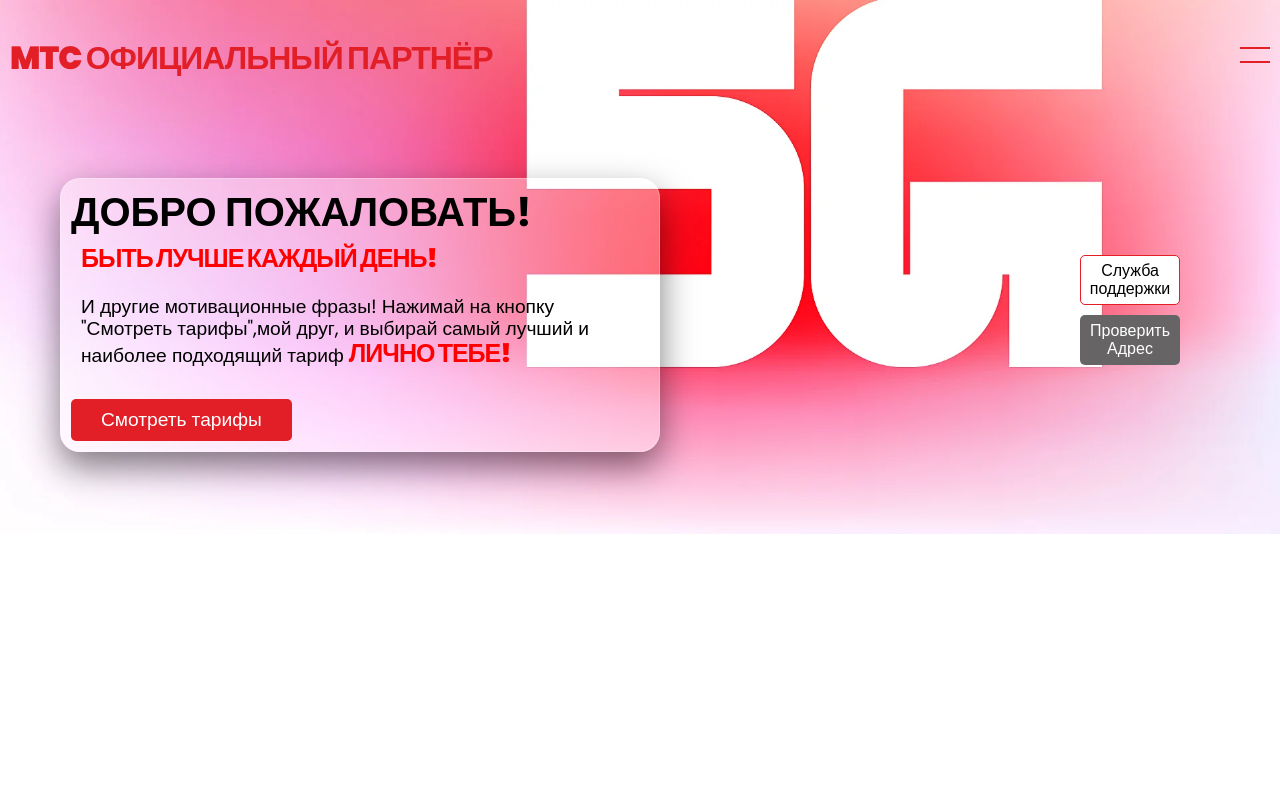
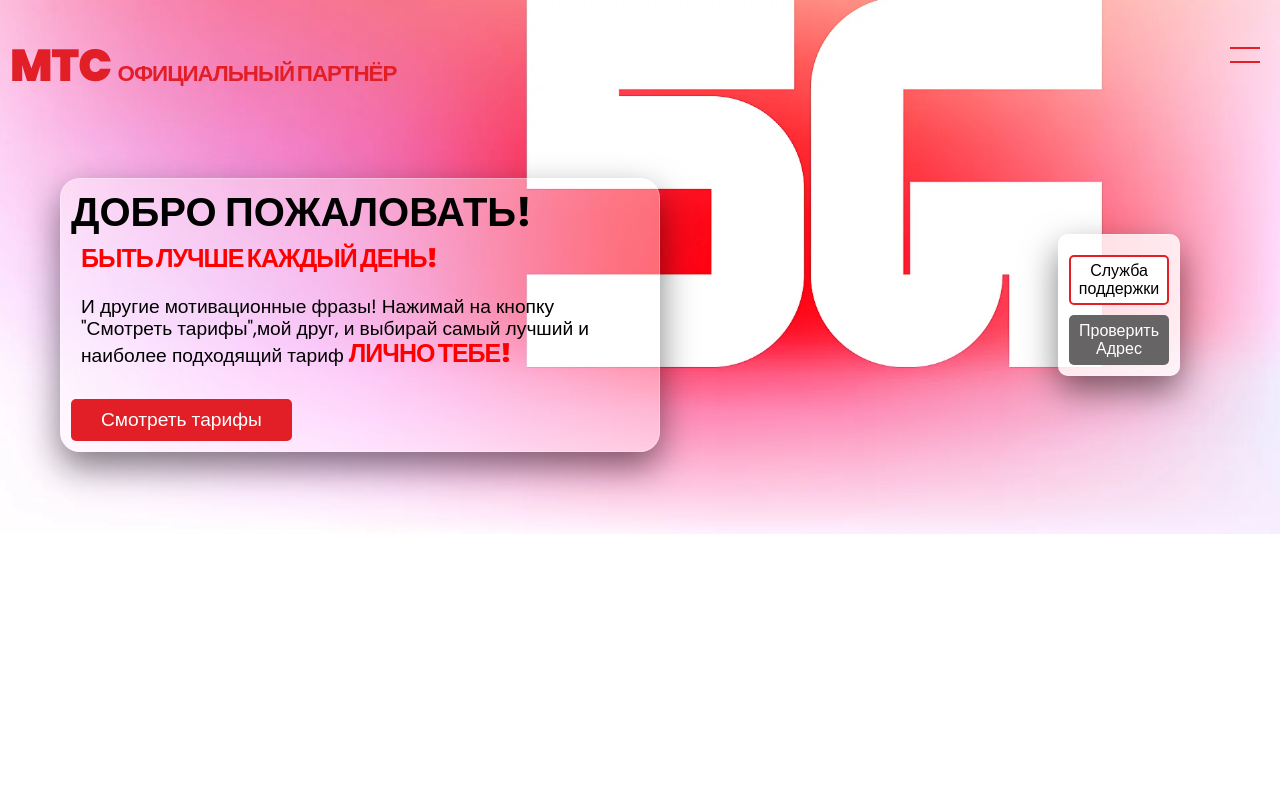
Before and after one commit to disaq1/MTS_new, a website: page #src/index.html in a window 1280 px wide. Shown: the top 800 px of the page. Drawn offline with nearby package versions, Linux system fonts and the light colour scheme; files that its build step writes are made by us from their sources; files whose address does not match are found by name.

Commit message:
Прописывает стили для начальной страницы сайта ( + small fix )

```diff
--- a/#src/scss/_index.scss
+++ b/#src/scss/_index.scss
@@ -43,17 +43,36 @@
     font-size: 2em;
     text-transform: uppercase;
     letter-spacing: -1px;
+
     @include smooth;
+
+    @media screen and (min-width:400px) {
+        font-size: 2.5em;
+    }
+    @media screen and (min-width:500px) {
+        font-size: 2.8em;
+    }
+}
+
+.logo__span {
+    font-size: 0.5em;
+    text-transform: unset;
+
+    display: none;
+    @media screen and (min-width:600px) {
+        display: inline-block;
+    }
 }
 
 .logo:hover {
-    transform: scale(1.1);
+    transform: scale(1.1) translateX(10px);
     color: red;
 }
 
 // Кнопка открытия бокового меню
 #toggle {
     position: relative;
+    right: 10px;
     width: 30px;
     height: 30px;
     cursor: pointer;
@@ -105,6 +124,10 @@
 //Стили для кнопки открытия бокового меню
 .active {
     transform: translateX(-400px);
+}
+
+.active #toggle {
+    right: 0;
 }
 
 .active #toggle::before {
@@ -238,6 +261,13 @@
     display: flex;
     flex-direction: column;
     right: 100px;
+
+    padding: 10px;
+
+    background: rgba(255,255,255,.8);
+    box-shadow: 0 15px 35px rgba(0,0,0,.5);
+    border-radius: 10px;
+    border: 1px solid rgba(255,255,255,.25);
 }
 
 .main-support__item {
@@ -254,7 +284,7 @@
     color: $trueBlack;
     background: $trueWhite;
     text-decoration: none;
-    border: 1px solid $red;
+    border: 2px solid $red;
     border-radius: 5px;
     margin: 10px 0 0;
 
@@ -271,6 +301,8 @@
     color: $trueWhite;
     background: #666465;
     @include smooth;
+
+    margin-right: 0 !important;
 }
 
 .adress:focus,
```
